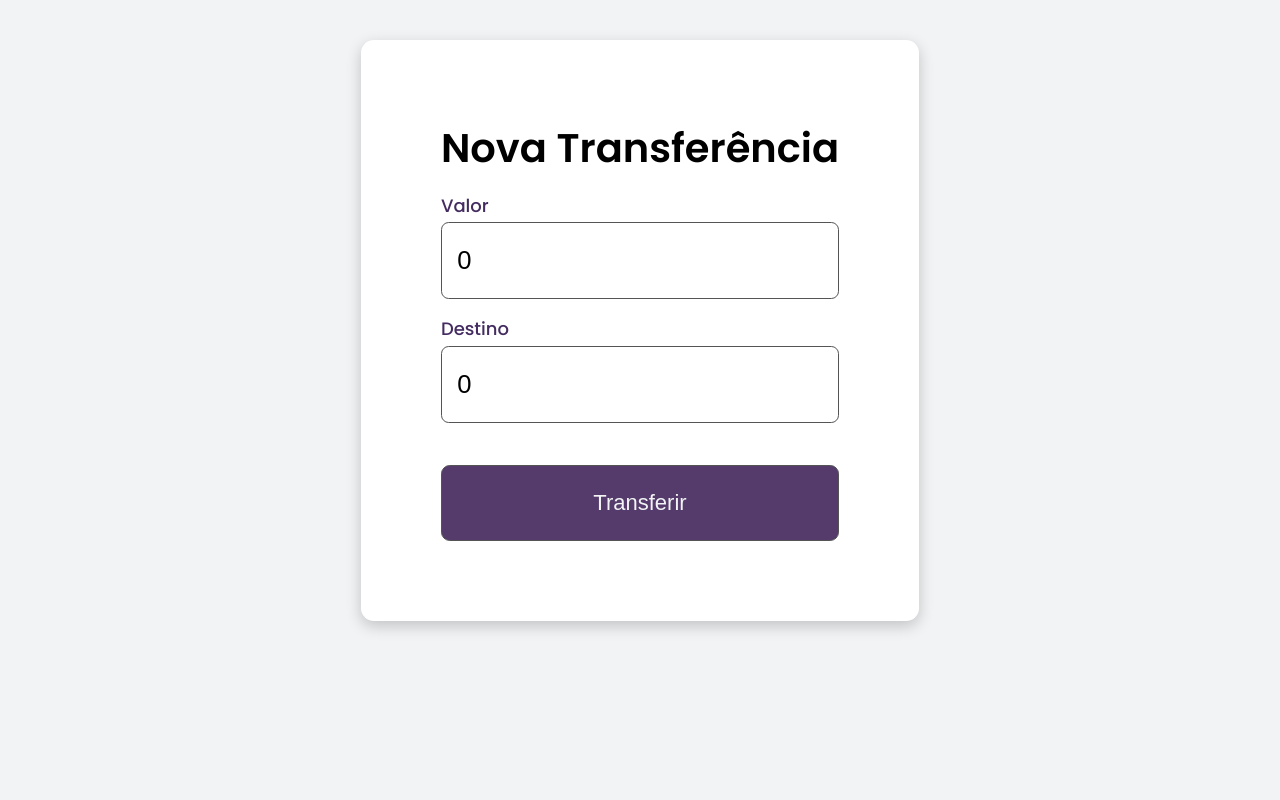
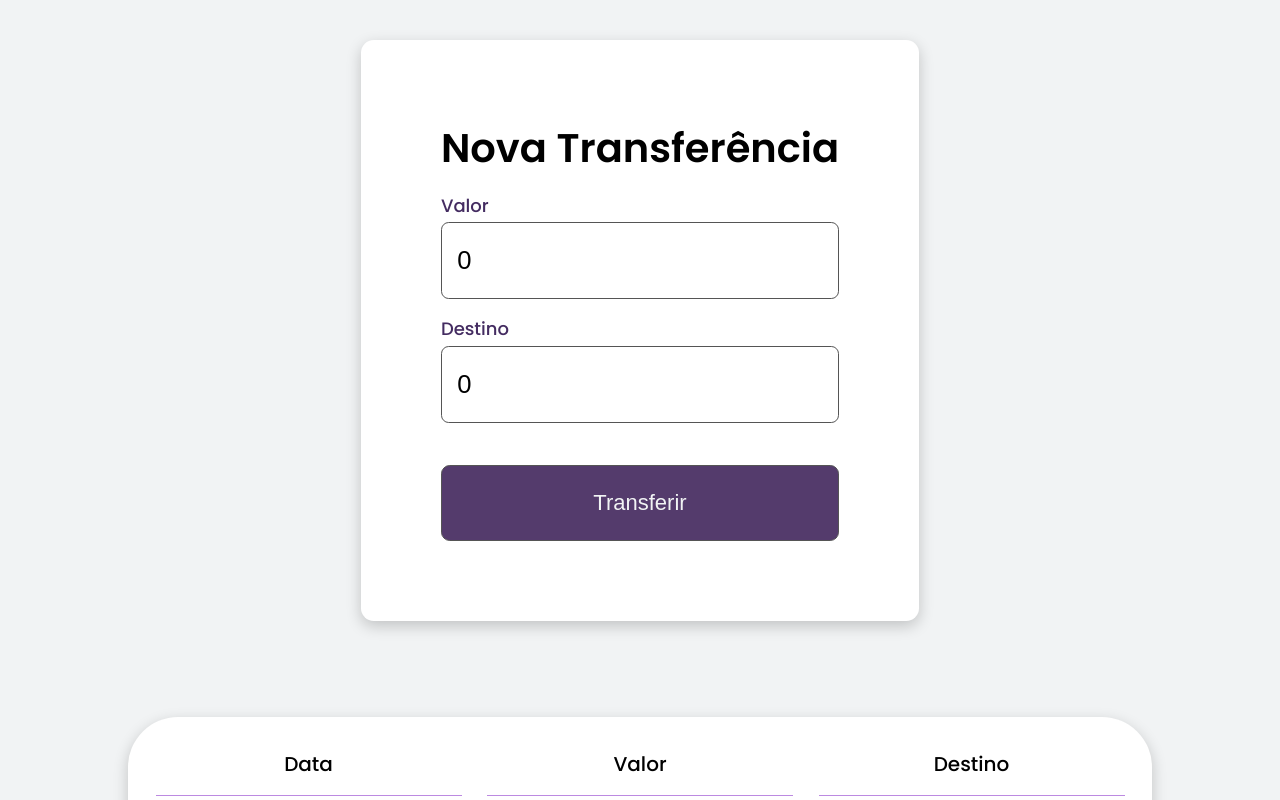
Before and after one commit to ValberJunior/byte-bank, an Angular app: page / in a window 1280 px wide. Shown: the top 800 px of the page. Built offline with nearby package versions, Linux system fonts and the light colour scheme.

Commit message:
change style bg color

```diff
--- a/src/app/nova-transferencia/nova-transferencia.component.scss
+++ b/src/app/nova-transferencia/nova-transferencia.component.scss
@@ -1,9 +1,9 @@
 @import '../../abstract/functions','../../abstract/responsive','../../abstract/variables';
 
 .container{
-  @include screenSize(100%,100vh);
+  @include screenSize(100%,auto);
   @include displayFlex(center,flex-start,row);
-  background: $color9;
+  padding-bottom: 10vh;
   .form{
     margin-top: 5vh;
     padding: 5em;
```
